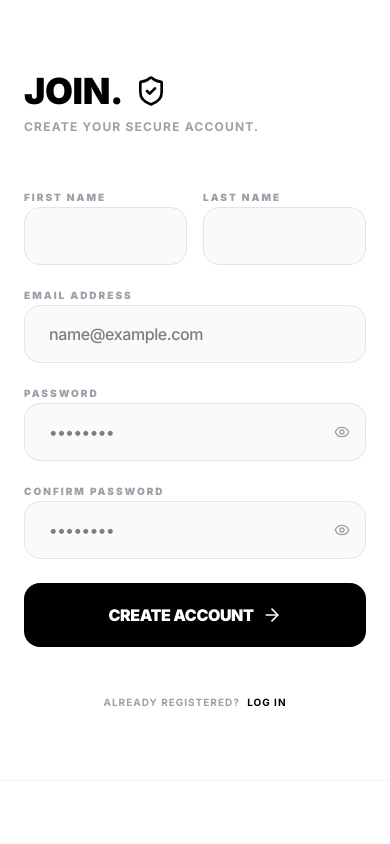
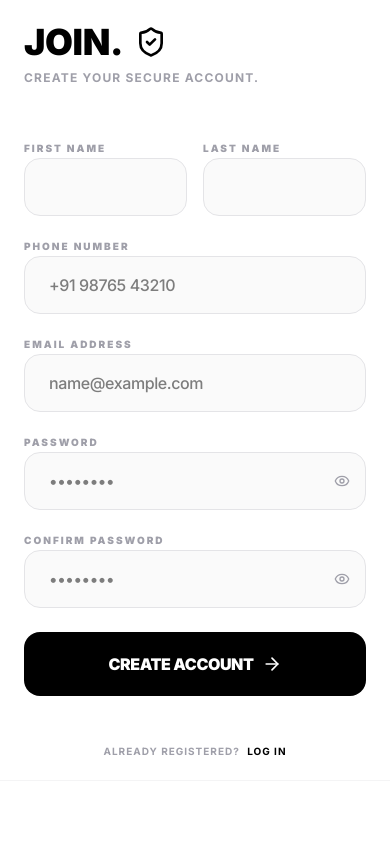
Before and after one commit to Ayushguleria73again/link-Shortner-frontend, a Next.js app: page /signup in a window 390 px wide. Shown: the top 844 px of the page. Built offline with nearby package versions, Linux system fonts and the light colour scheme; no server answers.

Commit message:
feat: Add phone number input and fix GST calculation

```diff
--- a/app/pricing/[planId]/page.js
+++ b/app/pricing/[planId]/page.js
@@ -16,6 +16,14 @@ export default function PlanDetailPage() {
     const router = useRouter();
     const [loading, setLoading] = useState(false);
     const { Razorpay } = useRazorpay();
+    const [user, setUser] = useState(null);
+
+    useEffect(() => {
+        const userData = localStorage.getItem('user');
+        if (userData) {
+            setUser(JSON.parse(userData));
+        }
+    }, []);
 
     const plan = PLANS[planId];
 
@@ -59,6 +67,11 @@ export default function PlanDetailPage() {
                 name: "Shorty SaaS",
                 description: `Upgrade to ${plan.name} Plan`,
                 order_id: orderData.order.id,
+                prefill: {
+                    name: user ? `${user.firstName} ${user.lastName}` : undefined,
+                    email: user ? user.email : undefined,
+                    contact: user ? user.phoneNumber : undefined
+                },
                 handler: async function (response) {
                     try {
                         const verifyRes = await api.post('/payment/verify', {
@@ -149,18 +162,18 @@ export default function PlanDetailPage() {
                             <div className="bg-zinc-800/50 rounded-xl p-6 mb-8 border border-zinc-700/50">
                                 <div className="flex justify-between items-center text-sm mb-2">
                                     <span className="text-zinc-400">Subtotal</span>
-                                    <span className="font-mono">₹{plan.price}.00</span>
+                                    <span className="font-mono">₹{Math.round(plan.price / 1.18)}.00</span>
                                 </div>
                                 <div className="flex justify-between items-center text-sm mb-4">
-                                    <span className="text-zinc-400">Taxes</span>
-                                    <span className="font-mono">₹{Math.round(plan.price * 0.18)}.00</span>
+                                    <span className="text-zinc-400">GST (18%)</span>
+                                    <span className="font-mono">₹{plan.price - Math.round(plan.price / 1.18)}.00</span>
                                 </div>
                                 <div className="h-px bg-zinc-700 mb-4" />
                                 <div className="flex justify-between items-center font-bold text-lg">
                                     <span>Total</span>
-                                    <span>₹{plan.price + Math.round(plan.price * 0.18)}.00</span>
+                                    <span>₹{plan.price}.00</span>
                                 </div>
-                                <p className="text-xs text-zinc-500 mt-2 text-right">Includes 18% GST</p>
+                                <p className="text-xs text-zinc-500 mt-2 text-right">Inclusive of GST</p>
                             </div>
 
                             <button
--- a/app/signup/page.js
+++ b/app/signup/page.js
@@ -11,6 +11,7 @@ export default function Signup() {
     firstName: '',
     lastName: '',
     email: '',
+    phoneNumber: '',
     password: '',
     confirmPassword: ''
   });
@@ -37,7 +38,9 @@ export default function Signup() {
       await api.post('/auth/register', {
         firstName: formData.firstName,
         lastName: formData.lastName,
+        lastName: formData.lastName,
         email: formData.email,
+        phoneNumber: formData.phoneNumber,
         password: formData.password
       });
       setStep(2); // Move to OTP step
@@ -122,6 +125,18 @@ export default function Signup() {
                         onChange={(e) => setFormData({ ...formData, lastName: e.target.value })}
                     />
                 </div>
+            </div>
+
+            <div className="space-y-2">
+              <label className="text-[10px] font-black tracking-[0.2em] text-zinc-400">Phone Number</label>
+              <input
+                type="tel"
+                required
+                className="w-full bg-zinc-50 border border-zinc-200 rounded-2xl py-4 px-6 text-black focus:outline-none focus:border-black transition-all font-medium normal-case"
+                placeholder="+91 98765 43210"
+                value={formData.phoneNumber}
+                onChange={(e) => setFormData({ ...formData, phoneNumber: e.target.value })}
+              />
             </div>
 
             <div className="space-y-2">
```
